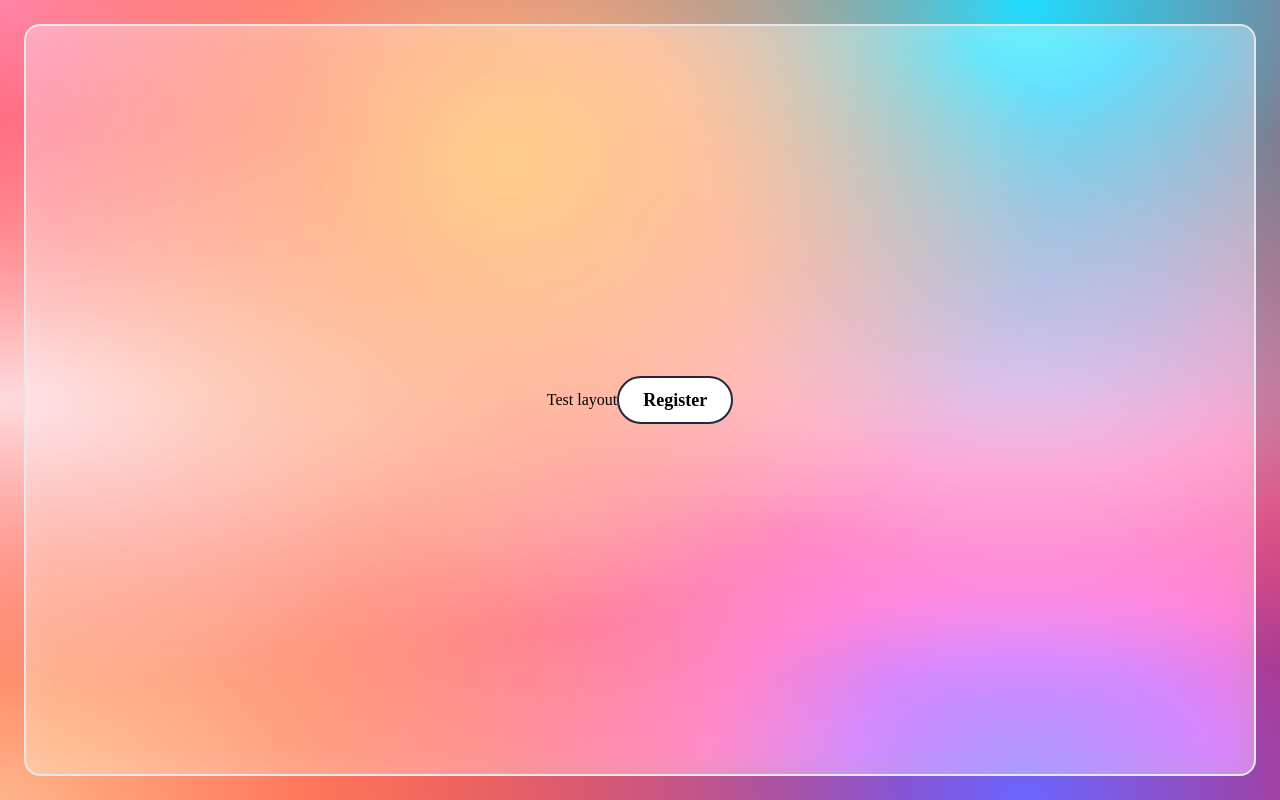
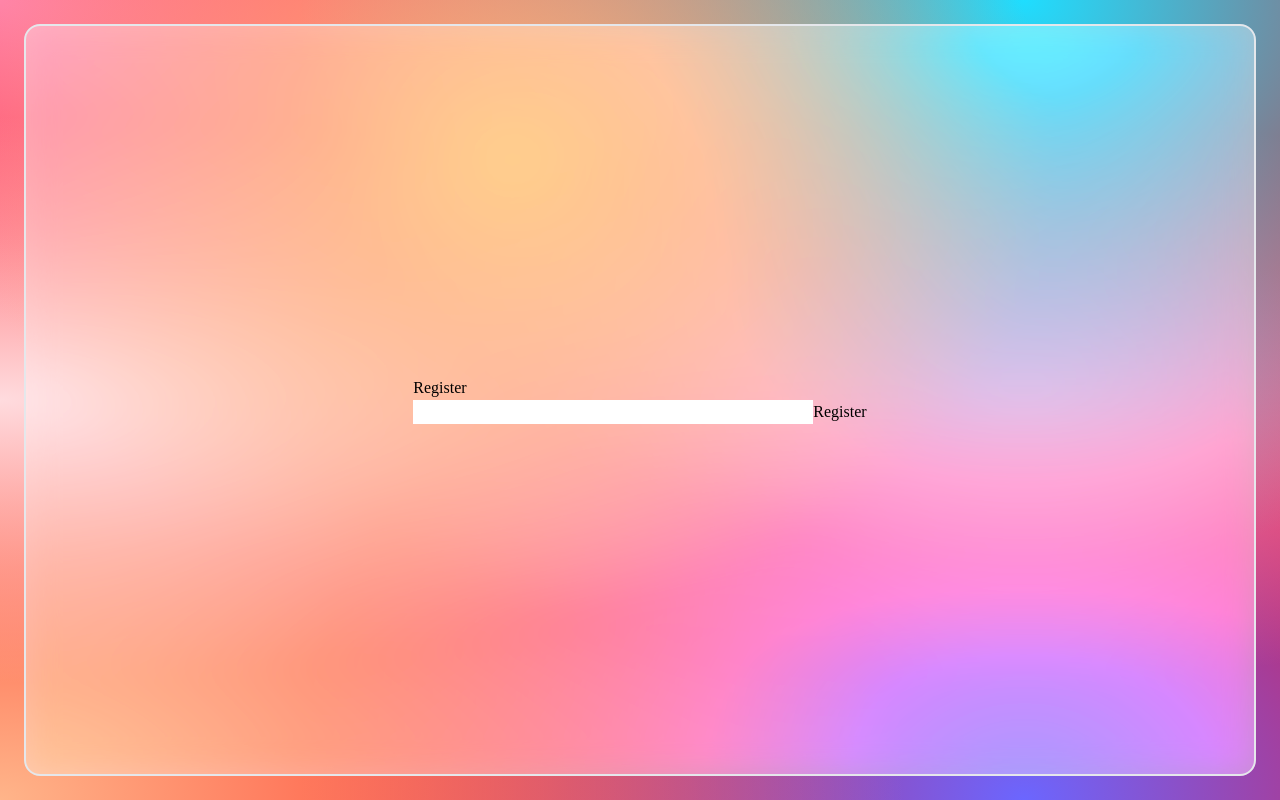
Before and after one commit to lingminkong/project-management, a Next.js app: page /register in a window 1280 px wide. Built offline with nearby package versions, Linux system fonts and the light colour scheme.

Commit message:
Set authform component and page skeleton

```diff
--- a/app/(auth)/layout.tsx
+++ b/app/(auth)/layout.tsx
@@ -13,7 +13,6 @@ const AuthRootLayout = ({ children }: Props) => {
       {/* <head /> here will automatically use content in head.tsx */}
       <body className="h-screen w-screen rainbow-mesh p-6">
         <GlassPane className="w-full h-full flex items-center justify-center">
-          <p>Test layout</p>
           {children}
         </GlassPane>
       </body>
--- a/app/(auth)/register/page.tsx
+++ b/app/(auth)/register/page.tsx
@@ -1,11 +1,11 @@
+'use client';
+import React from 'react';
+import AuthForm from '@/components/AuthForm';
 import Button from '@/components/Button';
-import React from 'react';
 
 const Register = () => {
   return (
-    <div>
-      <Button intent="secondary">Register</Button>
-    </div>
+    <AuthForm type='register'/>
   );
 };
 
--- a/app/(auth)/signin/page.tsx
+++ b/app/(auth)/signin/page.tsx
@@ -1,11 +1,11 @@
+'use client';
+import React from 'react';
+import AuthForm from '@/components/AuthForm';
 import Button from '@/components/Button';
-import React from 'react';
 
 const SignIn = () => {
   return (
-    <div>
-      <Button intent="secondary">Test</Button>
-    </div>
+    <AuthForm type='signin'/>
   );
 };
 
--- /dev/null
+++ b/components/AuthForm.tsx
@@ -0,0 +1,44 @@
+import { register, signin } from '@/lib/api';
+import React, { FC, useState } from "react";
+
+type Props = {
+  type: 'signin' | 'register';
+}
+
+const AuthForm: FC<Props> = ({ type }) => {
+  const [email, setEmail] = useState('');
+  const [password, setPassword] = useState('');
+
+  const handleSubmit = () => {
+    if (type === 'signin') {
+      signin({
+        email,
+        password,
+      });
+    } else {
+      register({
+        email,
+        password,
+      });
+    }
+  }
+
+  return (
+    <form onSubmit={handleSubmit}>
+      <h1>{type === 'register' ? 'Register' : 'Sign in'}</h1>
+      <input
+        type='email'
+        value={email}
+        onChange={(e) => setEmail(e.target.value)}
+      />
+      <input
+        type='password'
+        value={password}
+        onChange={(e) => setPassword(e.target.value)}
+      />
+      <button type="submit">{type === 'register' ? 'Register' : 'Sign in'}</button>
+    </form>
+  );
+};
+
+export default AuthForm;
```
